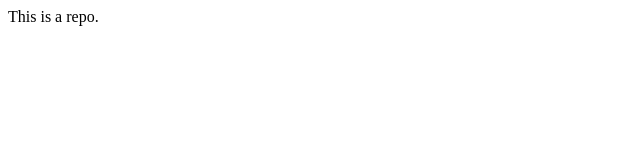
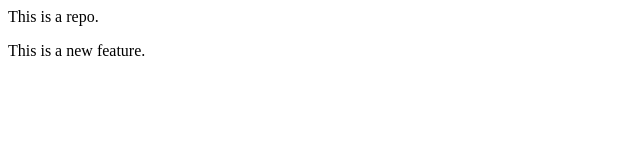
Before and after one commit to Abdullah-Hanif-star/LocalRepo, a plain HTML site: page index.html in a window 1280 px wide. Shown: the whole page, without its empty margins (0-640 px from the left). Drawn offline with Linux system fonts and the light colour scheme.

Commit message:
Add new feature

```diff
--- a/index.html
+++ b/index.html
@@ -1 +1,2 @@
 <p>This is a repo.</p>
+<p>This is a new feature.
```
